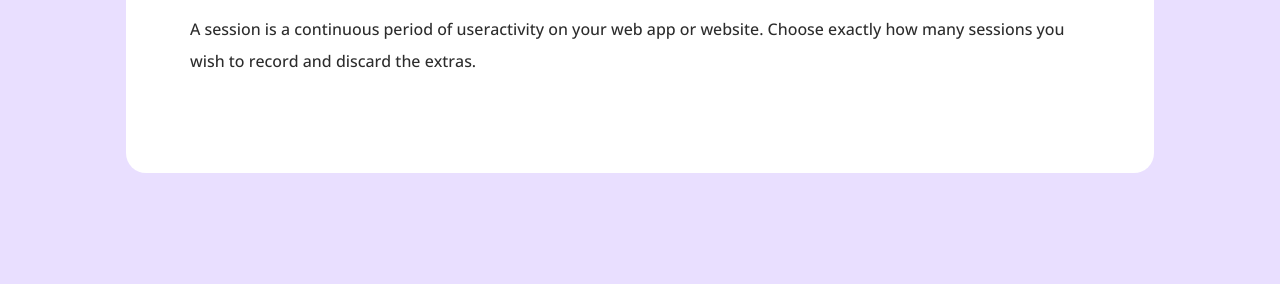
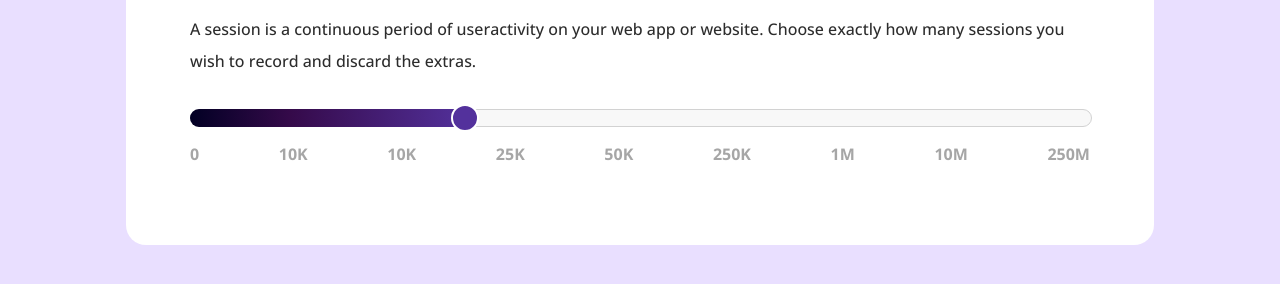
Before and after one commit to stkoev/cs-html-css-cost-estimator-project, a plain HTML site: page index.html in a window 1280 px wide. Shown: the part 476-760 px from the top of the page. Drawn offline with nearby package versions, Linux system fonts and the light colour scheme.

Commit message:
create the slider

```diff
--- a/index.css
+++ b/index.css
@@ -124,3 +124,58 @@ h1 {
   line-height: 32px;
   margin: 16px 0 32px 0;
 }
+.slider {
+  width: 100%;
+  position: relative;
+}
+.bar {
+  width: 100%;
+  height: 16px;
+  background-color: rgb(248, 248, 248);
+  border: 1px solid rgb(210, 210, 210);
+  border-radius: 20px;
+}
+.slider .progress {
+  width: 31%;
+  height: 18px;
+  background: linear-gradient(
+    90deg,
+    rgba(2, 0, 36, 1) 0%,
+    rgba(53, 10, 74, 1) 36%,
+    rgba(83, 49, 156, 1) 100%
+  );
+  border-top-left-radius: 20px;
+  border-bottom-left-radius: 20px;
+  position: absolute;
+  top: 0;
+  left: 0;
+}
+.slider .point {
+  height: 24px;
+  width: 24px;
+  background-color: rgb(83, 49, 156);
+  border-radius: 50px;
+  position: absolute;
+  top: -5px;
+  left: 29%;
+  border: 2px solid white;
+  transition: 0.15s transform ease;
+}
+
+.slider .point:hover {
+  cursor: pointer;
+  transform: scale(1.25);
+}
+.scale {
+  width: 100%;
+}
+.slider .scale ul {
+  text-transform: uppercase;
+  list-style: none;
+  display: flex;
+  justify-content: space-between;
+  align-items: center;
+  padding: 0;
+  font-weight: bold;
+  color: rgb(166, 166, 166);
+}
--- a/index.html
+++ b/index.html
@@ -43,6 +43,25 @@
         website. Choose exactly how many sessions you wish to record and discard
         the extras.
       </p>
+      <div class="slider">
+        <div class="bar">
+          <div class="progress"></div>
+          <div class="point"></div>
+        </div>
+        <div class="scale">
+          <ul>
+            <li>0</li>
+            <li>10k</li>
+            <li>10k</li>
+            <li>25k</li>
+            <li>50k</li>
+            <li>250k</li>
+            <li>1m</li>
+            <li>10m</li>
+            <li>250m</li>
+          </ul>
+        </div>
+      </div>
     </div>
   </body>
 </html>
```
